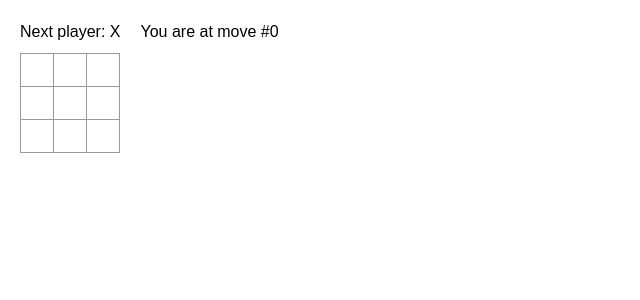
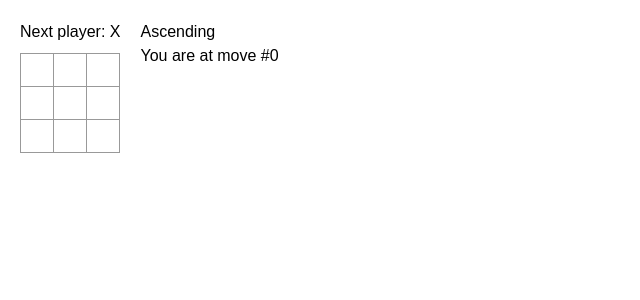
Before and after one commit to tttan308/IA01-AWP, a React (Vite) app: page / in a window 1280 px wide. Shown: the top 300 px of the page, without its empty margins (0-640 px from the left). Built offline with nearby package versions, Linux system fonts and the light colour scheme.

Commit message:
Add a toggle button that lets you sort the moves in either ascending or descending order.

```diff
--- a/src/containers/Game.tsx
+++ b/src/containers/Game.tsx
@@ -4,6 +4,7 @@ import Board from "../components/Board";
 function Game() {
   const [history, setHistory] = useState([Array(9).fill(null)]);
   const [currentMove, setCurrentMove] = useState(0);
+  const [isAscending, setIsAscending] = useState(true);
   const xIsNext = currentMove % 2 === 0;
   const currentSquares = history[currentMove];
 
@@ -15,6 +16,10 @@ function Game() {
 
   function jumpTo(nextMove: number) {
     setCurrentMove(nextMove);
+  }
+
+  function toggleOrder() {
+    setIsAscending(!isAscending);
   }
 
   const moves = history.map((squares, move) => {
@@ -35,13 +40,21 @@ function Game() {
     );
   });
 
+  const sortedMoves = isAscending ? moves : moves.slice().reverse();
+
   return (
     <div className="game">
       <div className="game-board">
         <Board xIsNext={xIsNext} squares={currentSquares} onPlay={handlePlay} />
       </div>
       <div className="game-info">
-        <ol>{moves}</ol>
+        <button
+          className="toggle-order bg-blue-500 text-white py-1 px-2 rounded mb-2"
+          onClick={toggleOrder}
+        >
+          {isAscending ? "Ascending" : "Descending"}
+        </button>
+        <ol>{sortedMoves}</ol>
       </div>
     </div>
   );
```
